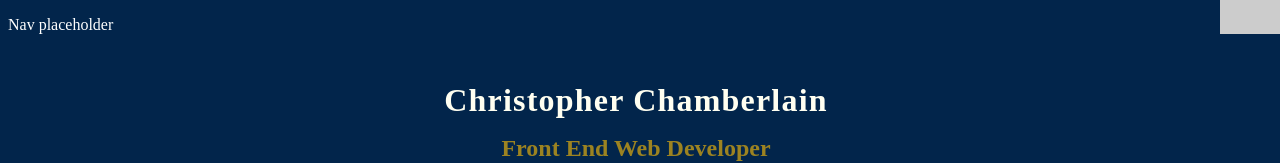
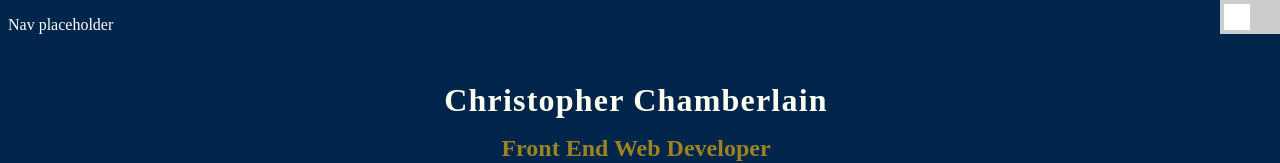
Before and after one commit to AkaraTawng/portfolio-mf-v2, a React (Create React App) app: page / in a window 1280 px wide. Shown: the top 163 px of the page. Built offline with nearby package versions, Linux system fonts and the light colour scheme.

Commit message:
set content, dimensions, position, bg color on ::before

```diff
--- a/src/main.css
+++ b/src/main.css
@@ -95,6 +95,12 @@
   right: 0;
   background-color: #ccc;
 }
-.toggle .slider ::before {
+.toggle .slider::before {
   position: absolute;
+  content: "";
+  height: 26px;
+  width: 26px;
+  left: 4px;
+  bottom: 4px;
+  background-color: white;
 }/*# sourceMappingURL=main.css.map */
--- a/src/scss/themes/_theme-toggle.scss
+++ b/src/scss/themes/_theme-toggle.scss
@@ -22,8 +22,14 @@
 
         background-color: #ccc;
 
-        ::before {
+        &::before {
             position: absolute;
+            content: "";
+            height: 26px;
+            width: 26px;
+            left: 4px;
+            bottom: 4px;
+            background-color: white;
         }
     }
 }
```
Also changed, not shown: 1 other file (tests, documents, lock files or other folders).
